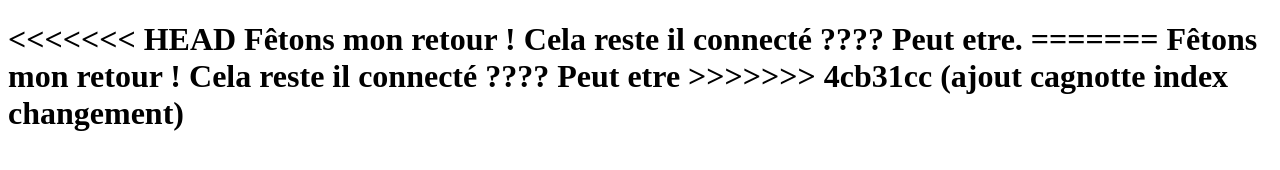
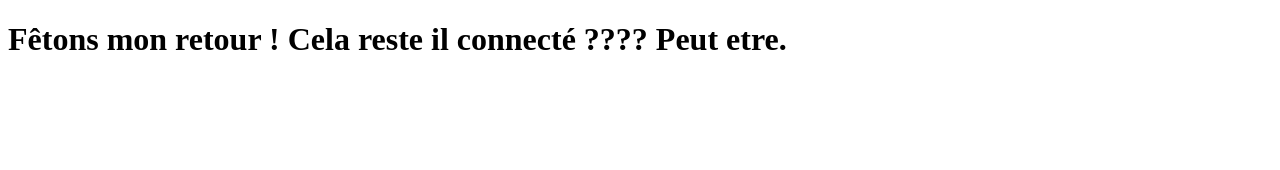
Before and after one commit to YllanSutter/ReDiscoveringGit, a plain HTML site: page index.html in a window 1280 px wide. Drawn offline with Linux system fonts and the light colour scheme.

Commit message:
index.html

```diff
--- a/index.html
+++ b/index.html
@@ -8,11 +8,7 @@
 </head>
 <body>
         <h1>
-<<<<<<< HEAD
             Fêtons mon retour ! Cela reste il connecté ???? Peut etre.
-=======
-            Fêtons mon retour ! Cela reste il connecté ???? Peut etre
->>>>>>> 4cb31cc (ajout cagnotte index changement)
         </h1>
 </body>
 </html>
```
